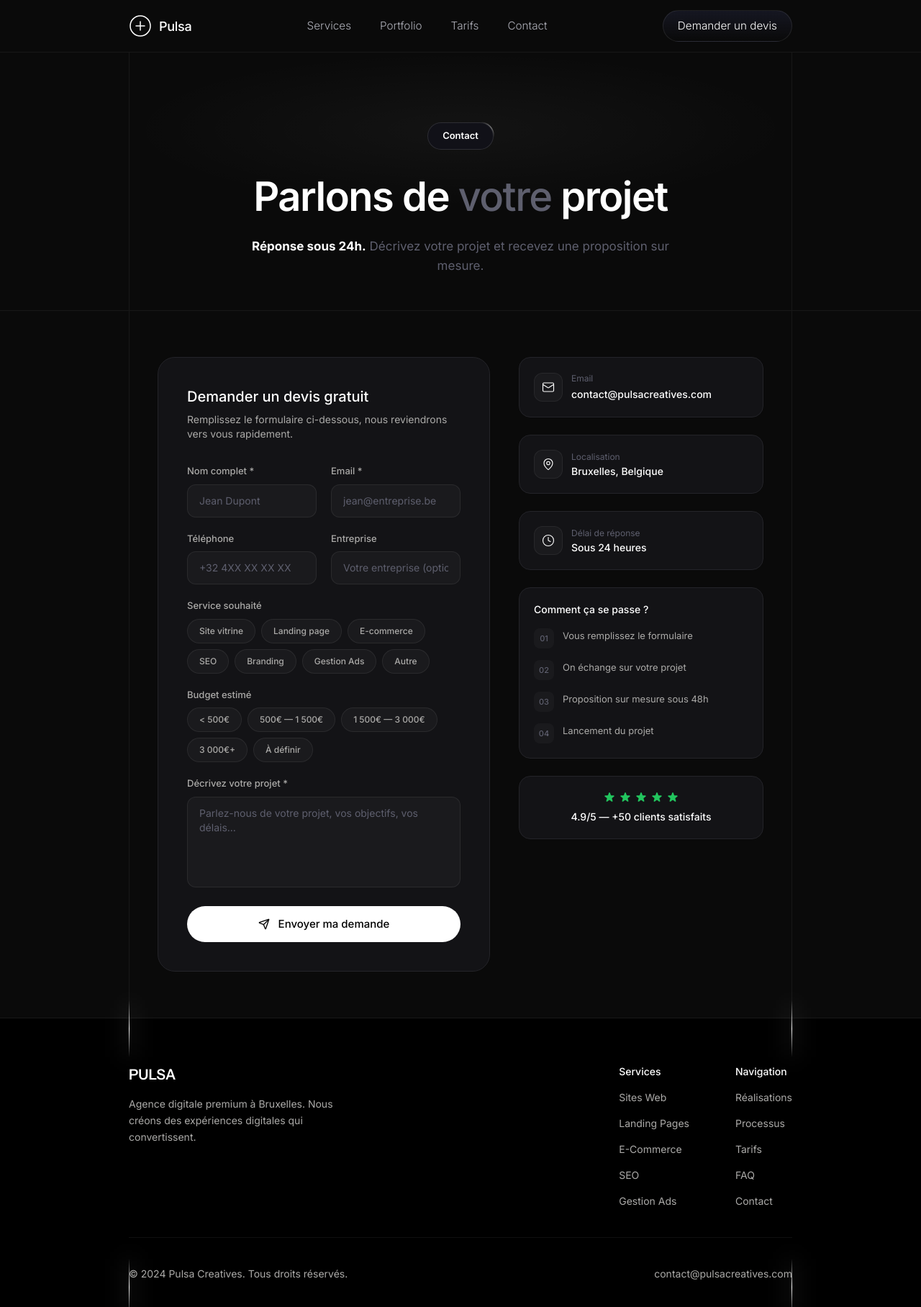
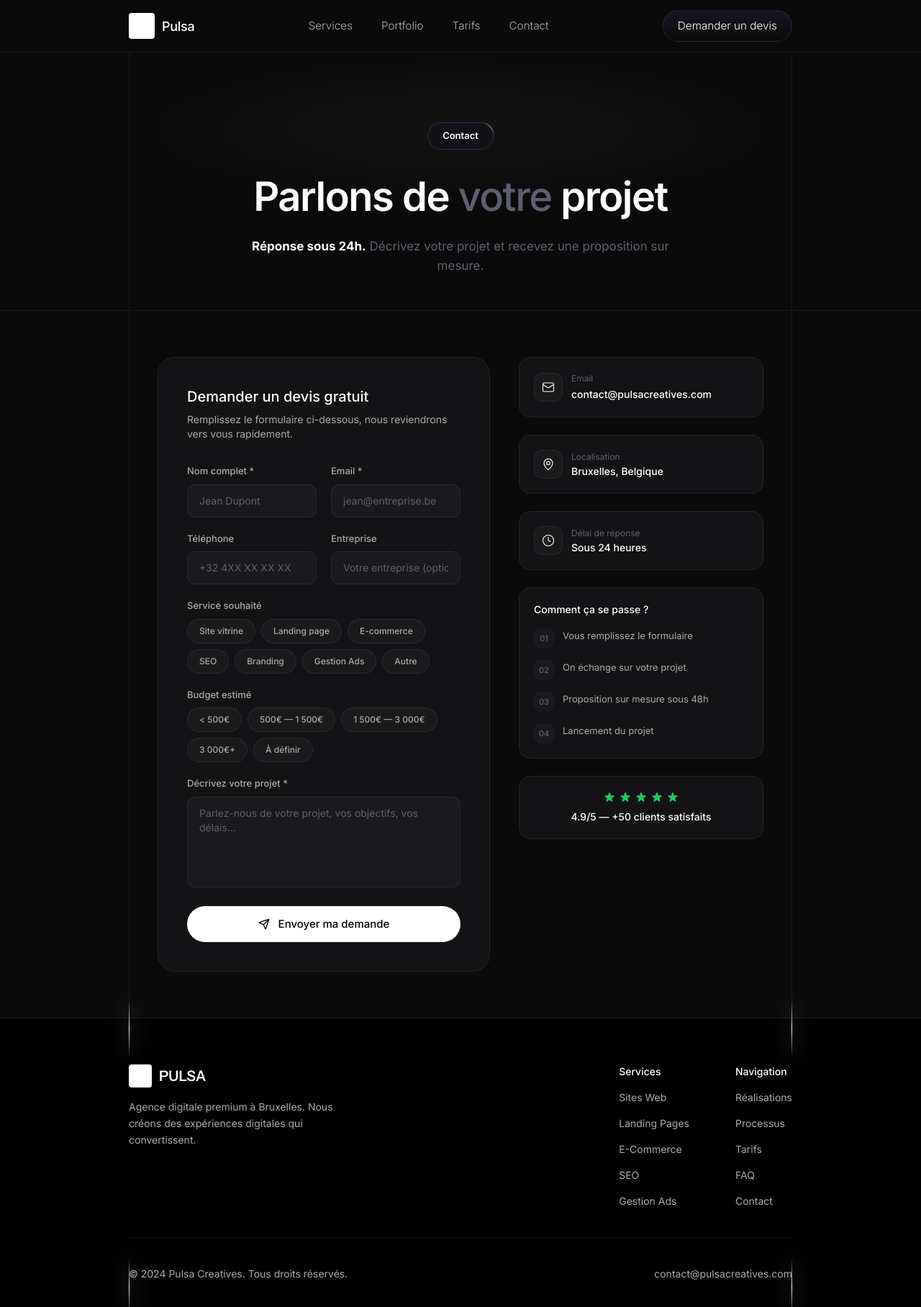
Before and after one commit to ISMVV8/pulsa-site, a Next.js app: page /contact in a window 1280 px wide. Shown: the top 1816 px of the page at 72% size. Built offline with nearby package versions, Linux system fonts and the light colour scheme.

Commit message:
feat: add Pulsa logo to header + footer

```diff
--- a/src/components/layout/footer.tsx
+++ b/src/components/layout/footer.tsx
@@ -1,3 +1,5 @@
+import Image from "next/image";
+
 const footerLinks = {
   Services: [
     { label: "Sites Web", href: "#services" },
@@ -22,9 +24,18 @@ export default function Footer() {
         <div className="flex flex-col gap-10 md:flex-row md:justify-between">
           {/* Logo + description */}
           <div className="max-w-[300px]">
-            <span className="font-heading text-xl font-semibold text-white">
-              PULSA
-            </span>
+            <div className="flex items-center gap-2.5">
+              <Image
+                src="/logo-pulsa.jpg"
+                alt="Pulsa Creatives"
+                width={32}
+                height={32}
+                className="rounded-sm brightness-0 invert"
+              />
+              <span className="font-heading text-xl font-semibold text-white">
+                PULSA
+              </span>
+            </div>
             <p className="mt-4 text-sm leading-relaxed text-[#abaaa8]">
               Agence digitale premium à Bruxelles. Nous créons des expériences digitales qui convertissent.
             </p>
--- a/src/components/layout/header.tsx
+++ b/src/components/layout/header.tsx
@@ -2,6 +2,7 @@
 
 import { useState } from "react";
 import Link from "next/link";
+import Image from "next/image";
 
 export default function Header() {
   const [mobileOpen, setMobileOpen] = useState(false);
@@ -11,10 +12,13 @@ export default function Header() {
       <div className="mx-auto flex h-[72px] max-w-[970px] items-center justify-between px-6">
         {/* Logo */}
         <Link href="/" className="flex items-center gap-2.5">
-          <svg width="32" height="32" viewBox="0 0 32 32" fill="none">
-            <path d="M16 2C8.268 2 2 8.268 2 16s6.268 14 14 14 14-6.268 14-14S23.732 2 16 2z" stroke="white" strokeWidth="1.5"/>
-            <path d="M10 16h12M16 10v12" stroke="white" strokeWidth="1.5" strokeLinecap="round"/>
-          </svg>
+          <Image
+            src="/logo-pulsa.jpg"
+            alt="Pulsa Creatives"
+            width={36}
+            height={36}
+            className="rounded-sm brightness-0 invert"
+          />
           <span className="text-[18px] font-medium tracking-[-0.3px] text-white">Pulsa</span>
         </Link>
 
```
Also changed, not shown: public/logo-pulsa.jpg (added).
